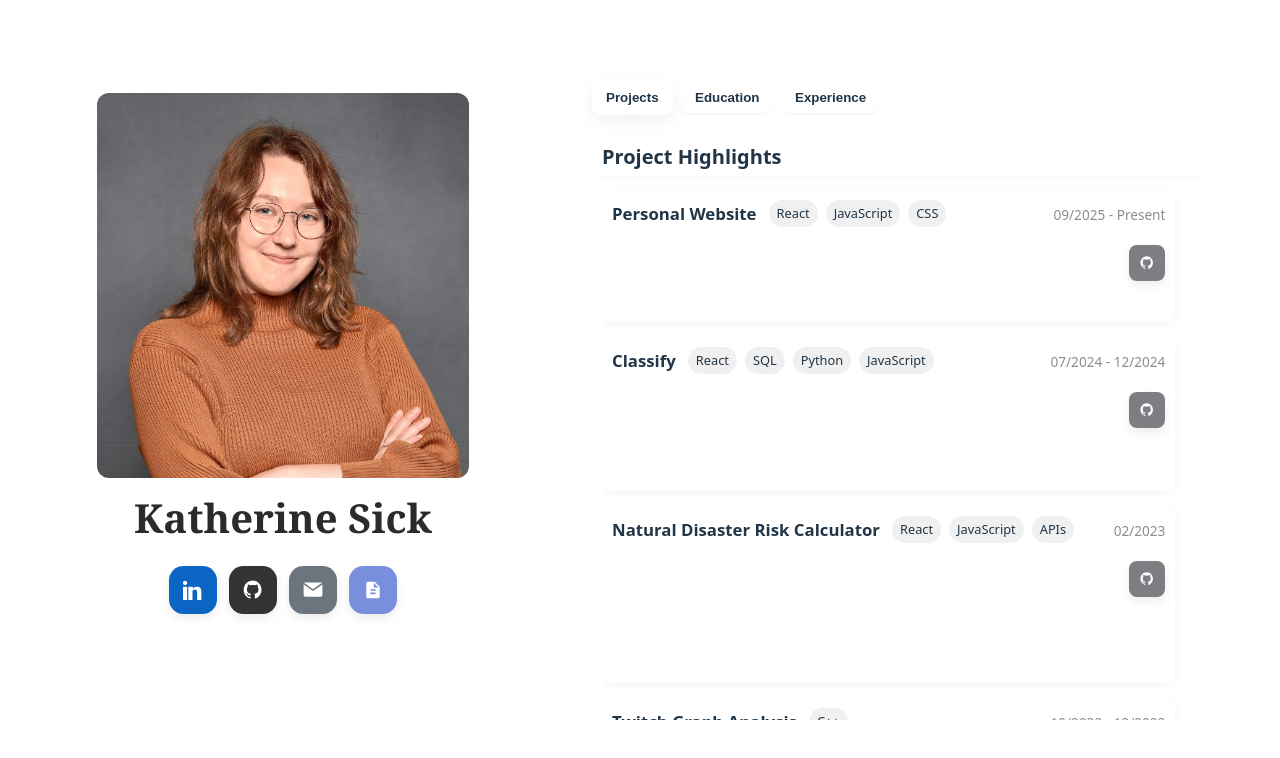
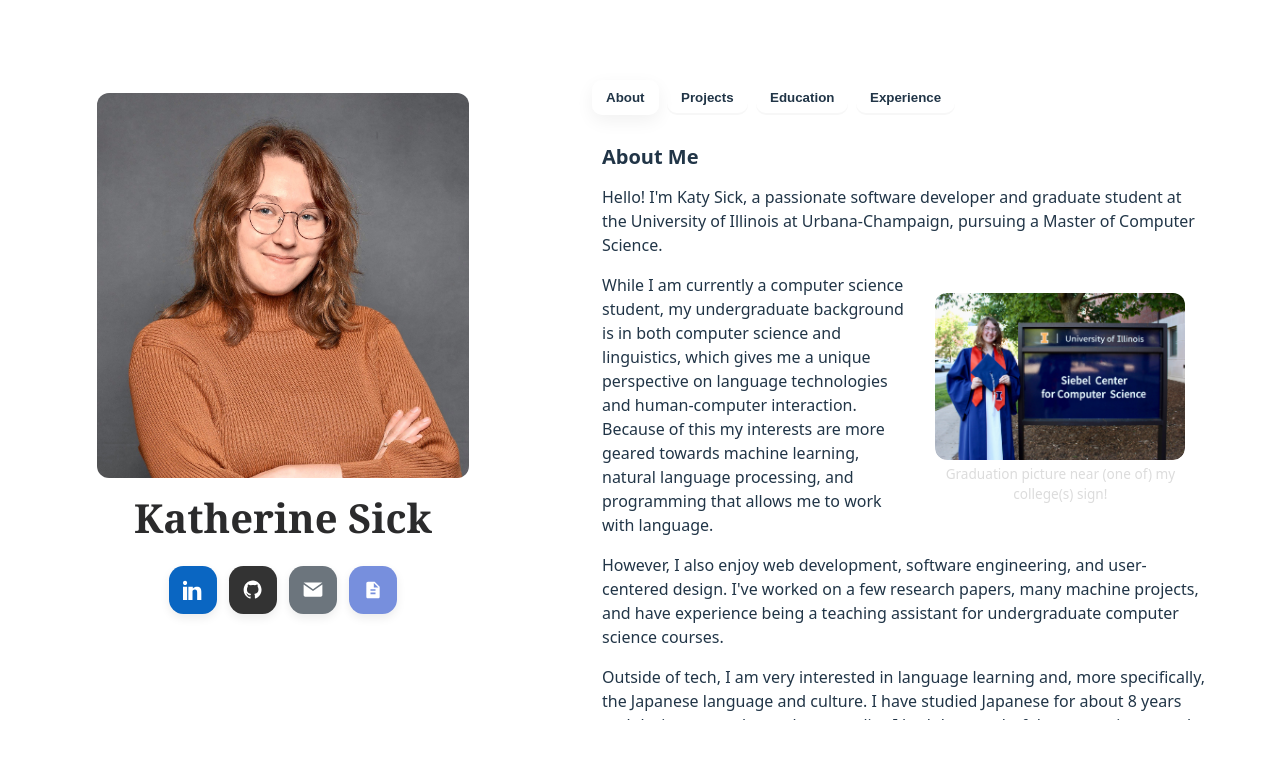
Before and after one commit to KatherineSick/katherinesick-portfolio, a React (Vite) app: page / in a window 1280 px wide. Shown: the top 758 px of the page. Built offline with nearby package versions, Linux system fonts and the light colour scheme.

Commit message:
included new about section in desktop version of the website

```diff
--- a/src/components-desk/About.jsx
+++ b/src/components-desk/About.jsx
@@ -0,0 +1,39 @@
+import React from 'react';
+import grad from '../assets/grad.jpg';
+import lol from '../assets/lol.png';
+import FloatingCarousel from './FloatingCarousel';
+
+const About = () => {
+  const carousel1 = [
+    { src: grad, alt: 'graduation pic', caption: 'Graduation picture near (one of) my college(s) sign!' },
+    { src: lol, alt: 'me at a league of linguistics event', caption: 'League of Linguists (my RSO) Valentine\'s day event!' },
+  ];
+  return (
+    <div className="about-section">
+      <h2>About Me</h2>
+      <p>
+        Hello! I'm Katy Sick, a passionate software developer and graduate student
+        at the University of Illinois at Urbana-Champaign, pursuing a Master of Computer Science.
+      </p>
+      <FloatingCarousel images={carousel1} float="right" maxWidth={250} interval={8000} />
+      <p>
+        While I am currently a computer science student, my undergraduate background is in both computer
+        science and linguistics, which gives me a unique perspective on language technologies and human-computer interaction.
+        Because of this my interests are more geared towards machine learning, natural language processing, and programming
+        that allows me to work with language.
+      </p>
+      <p>
+        However, I also enjoy web development, software engineering,
+        and user-centered design. I've worked on a few research papers, many machine projects, and have experience being
+        a teaching assistant for undergraduate computer science courses.
+      </p>
+      <p>
+        Outside of tech, I am very interested in language learning and, more specifically, the Japanese language
+        and culture. I have studied Japanese for about 8 years and during my undergraduate studies I had the wonderful opportunity to work with
+        Japan House here at UIUC.
+      </p>
+    </div>
+  );
+};
+
+export default About;
--- /dev/null
+++ b/src/components-desk/FloatingCarousel.jsx
@@ -0,0 +1,71 @@
+import React, { useState, useEffect, useRef } from 'react';
+
+const FloatingCarousel = ({ images, float = 'right', maxWidth = 300, interval = 3000 }) => {
+  const [currentIndex, setCurrentIndex] = useState(0);
+  const intervalRef = useRef(null);
+
+  const goToIndex = (index) => setCurrentIndex(index);
+
+  const startAutoScroll = () => {
+    stopAutoScroll();
+    intervalRef.current = setInterval(() => {
+      setCurrentIndex((prev) => (prev + 1) % images.length);
+    }, interval);
+  };
+
+  const stopAutoScroll = () => {
+    if (intervalRef.current) clearInterval(intervalRef.current);
+  };
+
+  useEffect(() => {
+    startAutoScroll();
+    return () => stopAutoScroll();
+  }, [images.length, interval]);
+
+  return (
+    <figure
+      className="floating-carousel"
+      style={{ float, maxWidth: `${maxWidth}px` }}
+      onMouseEnter={stopAutoScroll}
+      onMouseLeave={startAutoScroll}
+    >
+      <div className="carousel-dots">
+        {images.map((_, idx) => (
+          <span
+            key={idx}
+            className={`dot ${idx === currentIndex ? 'active' : ''}`}
+            onClick={() => goToIndex(idx)}
+          />
+        ))}
+      </div>
+
+      <div className="carousel-track-wrapper" style={{ overflow: 'hidden' }}>
+        <div
+          className="carousel-track"
+          style={{
+            display: 'flex',
+            transition: 'transform 0.6s ease-in-out',
+            transform: `translateX(-${currentIndex * 100}%)`,
+          }}
+        >
+          {images.map((img, idx) => (
+            <img
+              key={idx}
+              src={img.src}
+              alt={img.alt}
+              className="floating-carousel-img"
+            />
+          ))}
+        </div>
+      </div>
+
+      {images[currentIndex].caption && (
+        <figcaption className="floating-carousel-caption">
+          {images[currentIndex].caption}
+        </figcaption>
+      )}
+    </figure>
+  );
+};
+
+export default FloatingCarousel;
--- a/src/components-desk/Tabs.jsx
+++ b/src/components-desk/Tabs.jsx
@@ -2,9 +2,10 @@ import React, { useState } from 'react';
 import Projects from './Projects';
 import Education from './Education';
 import Experience from './Experience';
+import About from './About';
 
 const Tabs = () => {
-  const [selectedTab, setSelectedTab] = useState('projects');
+  const [selectedTab, setSelectedTab] = useState('about');
 
   return (
     <div className="tabs-card">
@@ -12,20 +13,27 @@ const Tabs = () => {
         <div className="tablist">
           <button
             className="tab tab-animated tab-1"
+            aria-selected={selectedTab === 'about'}
+            onClick={() => setSelectedTab('about')}
+          >
+            About
+          </button>
+          <button
+            className="tab tab-animated tab-2"
             aria-selected={selectedTab === 'projects'}
             onClick={() => setSelectedTab('projects')}
           >
             Projects
           </button>
           <button
-            className="tab tab-animated tab-2"
+            className="tab tab-animated tab-3"
             aria-selected={selectedTab === 'education'}
             onClick={() => setSelectedTab('education')}
           >
             Education
           </button>
           <button
-            className="tab tab-animated tab-3"
+            className="tab tab-animated tab-4"
             aria-selected={selectedTab === 'experience'}
             onClick={() => setSelectedTab('experience')}
           >
@@ -34,18 +42,23 @@ const Tabs = () => {
         </div>
 
         <div className="tabpanels">
+          {selectedTab === 'about' && (
+            <div className="panel tabpanel-animated tabpanel-1">
+              <About />
+            </div>
+          )}
           {selectedTab === 'projects' && (
-            <div className="panel tabpanel-animated tabpanel-1">
+            <div className="panel tabpanel-animated tabpanel-2">
               <Projects />
             </div>
           )}
           {selectedTab === 'education' && (
-            <div className="panel tabpanel-animated tabpanel-2">
+            <div className="panel tabpanel-animated tabpanel-3">
               <Education />
             </div>
           )}
           {selectedTab === 'experience' && (
-            <div className="panel tabpanel-animated tabpanel-3">
+            <div className="panel tabpanel-animated tabpanel-4">
               <Experience />
             </div>
           )}
--- a/src/index.css
+++ b/src/index.css
@@ -187,7 +187,7 @@ h1 {
 
 .tabs {
   display: flex;
-  flex-direction: column; /* keep panels below tabs */
+  flex-direction: column;
   width: 100%;
   height: 100%;
 }
@@ -338,12 +338,11 @@ h1 {
   animation: tab-enter 0.6s cubic-bezier(.2,.9,.3,1) both;
 }
 
-/* Staggered delays for each tab button */
 .tab-1 { animation-delay: 0.1s; }
 .tab-2 { animation-delay: 0.4s; }
 .tab-3 { animation-delay: 0.7s; }
+.tab-4 { animation-delay: 1.0s; }
 
-/* Panel slide/fade in */
 @keyframes panel-enter {
   from {
     opacity: 0;
@@ -361,3 +360,103 @@ h1 {
 
 
 .btn-resume { background: rgba(51, 87, 204, 0.667); color: #fff; }
+
+.grad-figure {
+  float: right;
+  margin-left: 20px;
+  margin-bottom: 12px;
+  max-width: 300px;
+  text-align: center;
+}
+
+.about-section .grad-pic {
+  display: block;
+  max-width: 270px;
+  width: 100%;
+  height: auto;
+  border-radius: 12px;
+  margin: 0 auto 0.5rem auto;
+  object-fit: cover;
+}
+.grad-pic {
+  width: 100%;
+  height: auto;
+  border-radius: 12px;
+  object-fit: cover;
+}
+
+.grad-caption {
+  font-size: 0.9rem;
+  color: #dcdcdc;
+  margin-top: 1px;
+}
+
+.about-section::after {
+  content: "";
+  display: table;
+  clear: both;
+}
+
+.floating-carousel {
+  margin: 0px 20px 10px 20px;
+  text-align: center;
+  position: relative;
+}
+
+.floating-carousel-img {
+  width: 100%;
+  height: auto;
+  border-radius: 12px;
+  display: block;
+  object-fit: cover;
+  margin-top: 6px;
+  flex-shrink: 0;
+}
+
+.floating-carousel-caption {
+  font-size: 0.85rem;
+  color: #dcdcdc;
+  margin-top: 4px;
+}
+
+.carousel-dots {
+  display: flex;
+  justify-content: center;
+  gap: 6px;
+  margin-bottom: 0px;
+}
+
+.carousel-dots .dot {
+  display: inline-block;
+  width: 8px;
+  height: 8px;
+  background: rgba(255,255,255,0.5);
+  border-radius: 50%;
+  cursor: pointer;
+  transition: background 0.3s;
+}
+
+.carousel-dots .dot.active {
+  background: #fff;
+}
+
+.carousel-track-wrapper {
+  overflow: hidden;
+  width: 100%;
+  margin-top: 6px;
+  border-radius: 12px;
+}
+
+.carousel-track {
+  display: flex;
+  transition: transform 0.7s ease;
+  width: 100%;
+}
+
+@media (max-width: 900px) {
+  .floating-carousel {
+    float: none !important;
+    margin: 0 auto 12px auto;
+    max-width: 100% !important;
+  }
+}
```
Also changed, not shown: src/assets/grad.jpg (added), src/assets/lol.png (added).
